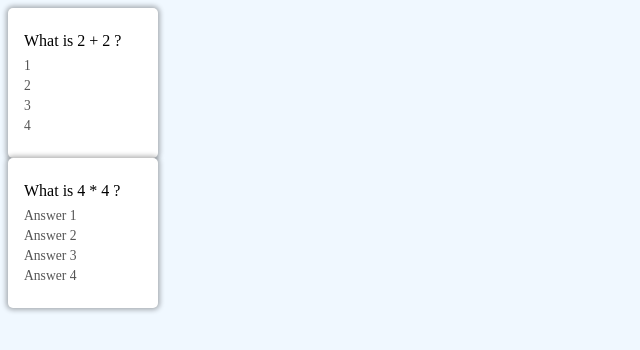
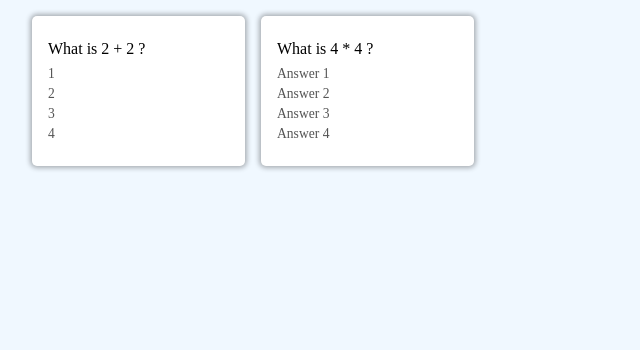
Before and after one commit to AbbasRuder/FlashCards, a React (Vite) app: page / in a window 1280 px wide. Shown: the top 350 px of the page, without its empty margins (0-640 px from the left). Built offline with nearby package versions, Linux system fonts and the light colour scheme; no server answers.

Commit message:
Added some styling on cards.

```diff
--- a/src/App.css
+++ b/src/App.css
@@ -1,5 +1,18 @@
 body {
     background-color: aliceblue;
+    margin: 0;
+}
+
+.container {
+    max-width: 900px;
+    margin: 1rem 2rem;
+}
+
+.card-grid {
+    display: grid;
+    align-items: center;
+    grid-template-columns: repeat(auto-fill, minmax(200px, 1fr));
+    gap: 1rem;
 }
 
 .card {
@@ -11,7 +24,6 @@
     box-shadow: 0 0 5px 2px rgb(0, 0, 0, .3);
     background-color: white;
     height: 150px;
-    width: 150px;
     cursor: pointer;
     transform-style: preserve-3d; /*Allows elements to behave in a 3D manner*/
     transform: perspective(1000px) rotateY(var(--rotate-y, 0)) translateY(var(--translate-y, 0));
--- a/src/App.jsx
+++ b/src/App.jsx
@@ -39,9 +39,9 @@
   }
 
   return (
-    <>
+    <div className='container'>
       <FlashCardList flashcards = {flashCards} />
-    </>
+    </div>
   )
 }
 
```
